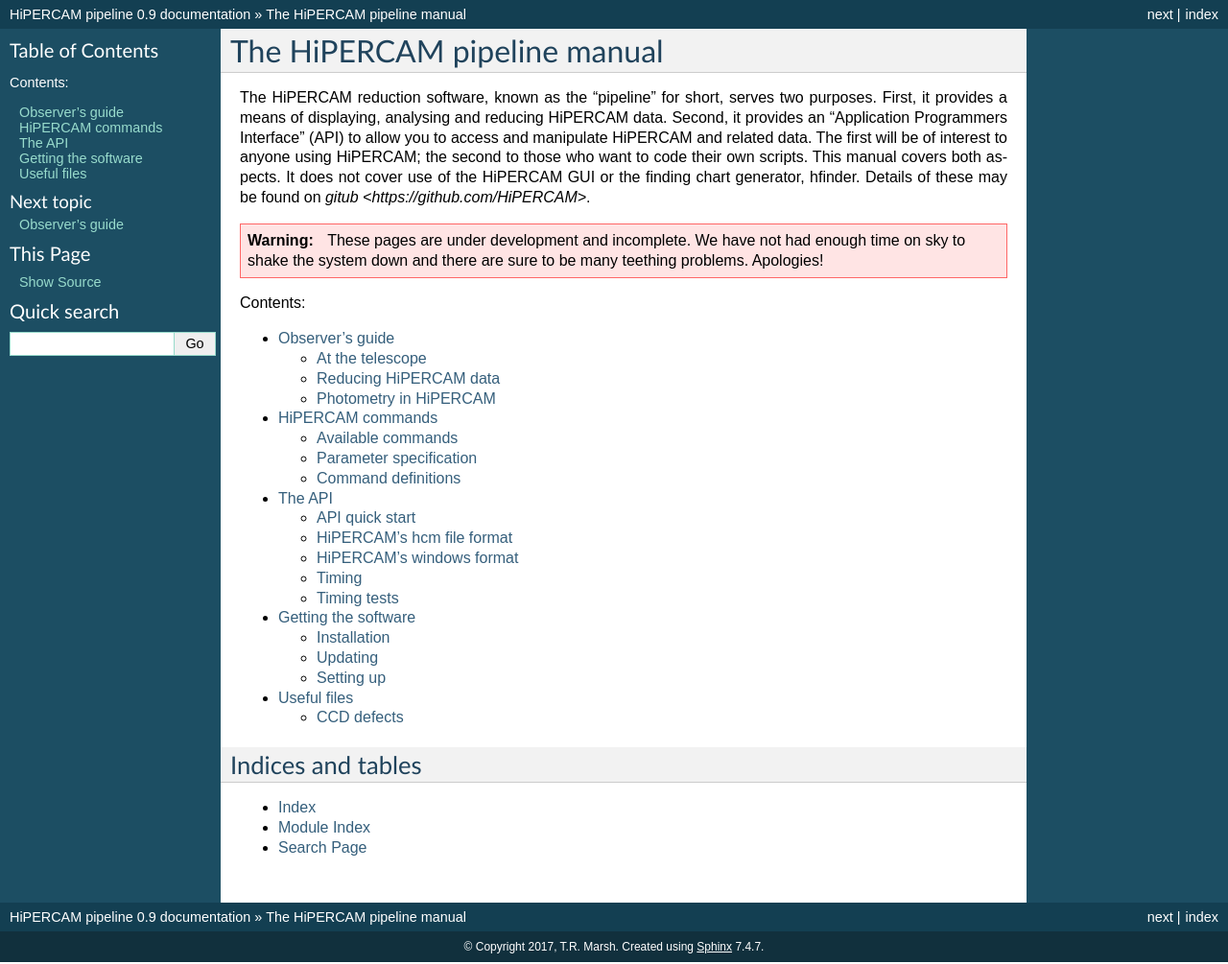
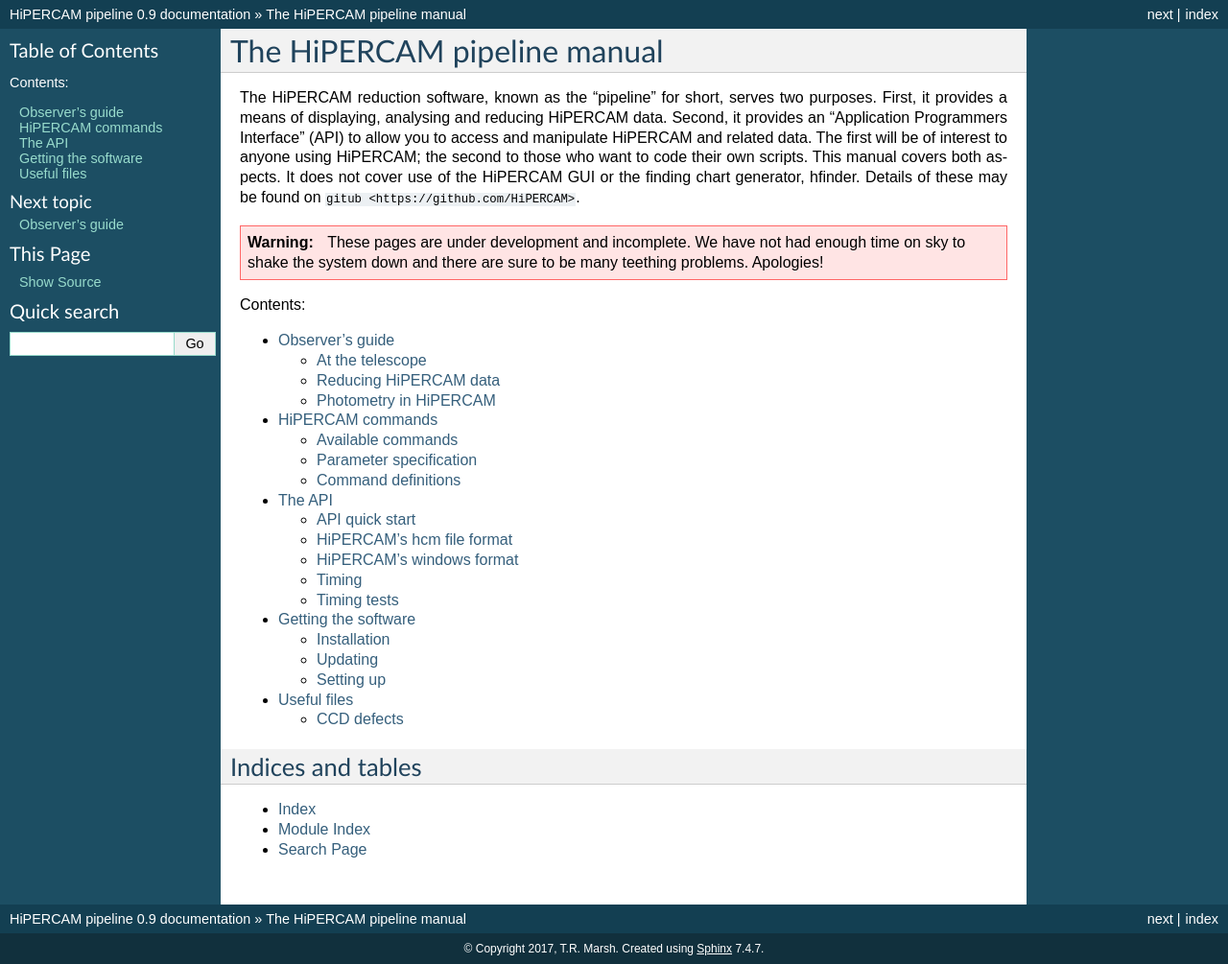
Before and after one commit to HiPERCAM/hipercam, a Sphinx documentation site: the page built from docs/index.rst, in a window 1280 px wide. Shown: the whole page at 96% size. Built offline with Sphinx 7.4.7, drawn with Linux system fonts in a browser that asks for light colours; formulas are drawn with MathJax 3.

Commit message:
correcting a bug in the docs

```diff
--- a/README.rst
+++ b/README.rst
@@ -90,9 +90,9 @@
 
 For more information see:
 
-  * `The documentation
-    <http://deneb.astro.warwick.ac.uk/phsaap/hipercam/docs/html/>`
+  * ``The documentation
+    <http://deneb.astro.warwick.ac.uk/phsaap/hipercam/docs/html/>``
 
-  * `github repository <https://github.com/HiPERCAM/hipercam>`
+  * ``github repository <https://github.com/HiPERCAM/hipercam>``
 
 Tom Marsh
--- a/docs/index.rst
+++ b/docs/index.rst
@@ -15,7 +15,7 @@
 be of interest to anyone using |hiper|; the second to those who want to code
 their own scripts.  This manual covers both aspects. It does not cover use of
 the |hiper| GUI or the finding chart generator, hfinder. Details of these
-may be found on `gitub <https://github.com/HiPERCAM>`.
+may be found on ``gitub <https://github.com/HiPERCAM>``.
 
 .. Warning::
 
```
